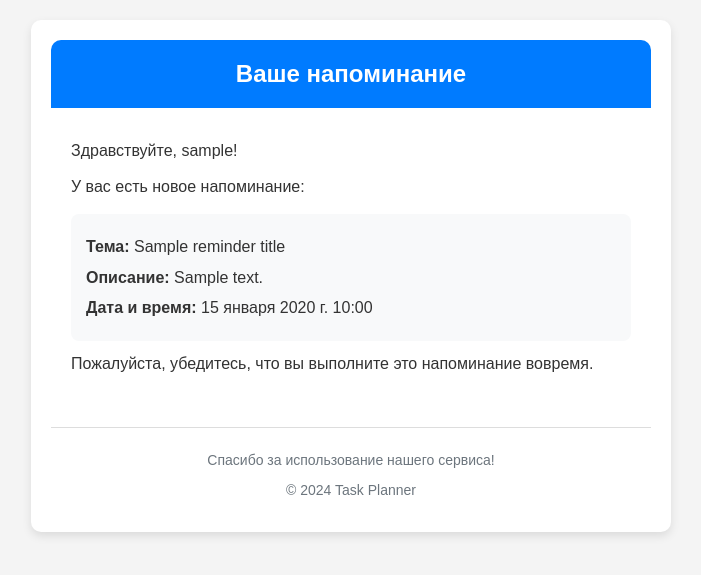
After one commit to kadyevsultan/CeleryPetProject, a Django app: template web/templates/emails/reminder-email.html in a window 1280 px wide. The commit adds this page. Shown: the top 575 px of the page, without its empty margins (289-990 px from the left). Run offline with Django 4.2, Linux system fonts and the light colour scheme; the template is opened without the code that fills it: most values are stand-ins (such as "Sample title", 1, 10 or a date in 2020); parts of the project's set-up code (start-up, migrations or seed data) failed here and were passed over.

Commit message:
Completed little fixes

```diff
--- a/compose.yml
+++ b/compose.yml
@@ -33,7 +33,7 @@ services:
     command: sh -c "python3 manage.py makemigrations &&
                     python3 manage.py migrate &&
                     python3 manage.py collectstatic --noinput &&
-                    gunicorn petmailing.wsgi:application --bind 0.0.0.0:8000"
+                    gunicorn petmailing.wsgi:application --bind 0.0.0.0:8000 --timeout 120"
     networks:
       - celerypet
 
--- /dev/null
+++ b/web/templates/emails/reminder-email.html
@@ -0,0 +1,102 @@
+<!DOCTYPE html>
+<html>
+<head>
+    <meta charset="UTF-8">
+    <meta name="viewport" content="width=device-width, initial-scale=1.0">
+    <title>Напоминание</title>
+    <style>
+        body {
+            font-family: 'Arial', sans-serif;
+            background-color: #f4f4f4;
+            margin: 0;
+            padding: 0;
+            color: #333;
+        }
+        .container {
+            max-width: 600px;
+            margin: 20px auto;
+            background: #ffffff;
+            padding: 20px;
+            border-radius: 10px;
+            box-shadow: 0 4px 10px rgba(0, 0, 0, 0.1);
+        }
+        .header {
+            text-align: center;
+            background: #007bff;
+            color: #ffffff;
+            padding: 20px 0;
+            border-radius: 10px 10px 0 0;
+        }
+        .header h1 {
+            margin: 0;
+            font-size: 24px;
+        }
+        .content {
+            padding: 20px;
+            line-height: 1.6;
+        }
+        .content h2 {
+            color: #007bff;
+            font-size: 20px;
+        }
+        .content p {
+            margin: 10px 0;
+            font-size: 16px;
+        }
+        .reminder-details {
+            background: #f8f9fa;
+            padding: 15px;
+            border-radius: 8px;
+            margin-top: 15px;
+        }
+        .reminder-details p {
+            margin: 5px 0;
+        }
+        .footer {
+            text-align: center;
+            font-size: 14px;
+            color: #6c757d;
+            margin-top: 20px;
+            padding-top: 10px;
+            border-top: 1px solid #dddddd;
+        }
+        .button {
+            display: inline-block;
+            background: #007bff;
+            color: #ffffff;
+            padding: 10px 20px;
+            text-decoration: none;
+            border-radius: 5px;
+            margin-top: 10px;
+            font-size: 16px;
+        }
+        .button:hover {
+            background: #0056b3;
+        }
+    </style>
+</head>
+<body>
+    <div class="container">
+        <div class="header">
+            <h1>Ваше напоминание</h1>
+        </div>
+        <div class="content">
+            <p>Здравствуйте, {{ user_name }}!</p>
+            <p>У вас есть новое напоминание:</p>
+
+            <div class="reminder-details">
+                <p><strong>Тема:</strong> {{ reminder_title }}</p>
+                <p><strong>Описание:</strong> {{ reminder_description }}</p>
+                <p><strong>Дата и время:</strong> {{ reminder_date }}</p>
+            </div>
+
+            <p>Пожалуйста, убедитесь, что вы выполните это напоминание вовремя.</p>
+
+        </div>
+        <div class="footer">
+            <p>Спасибо за использование нашего сервиса!</p>
+            <p>&copy; 2024 Task Planner</p>
+        </div>
+    </div>
+</body>
+</html>
```
Also changed, not shown: web/reminders/tasks.py (+37 -8 lines), web/reminders/views.py (+8 -2 lines), web/templates/reminders/reminders-home.html (+7 -7 lines), 1 other file.
